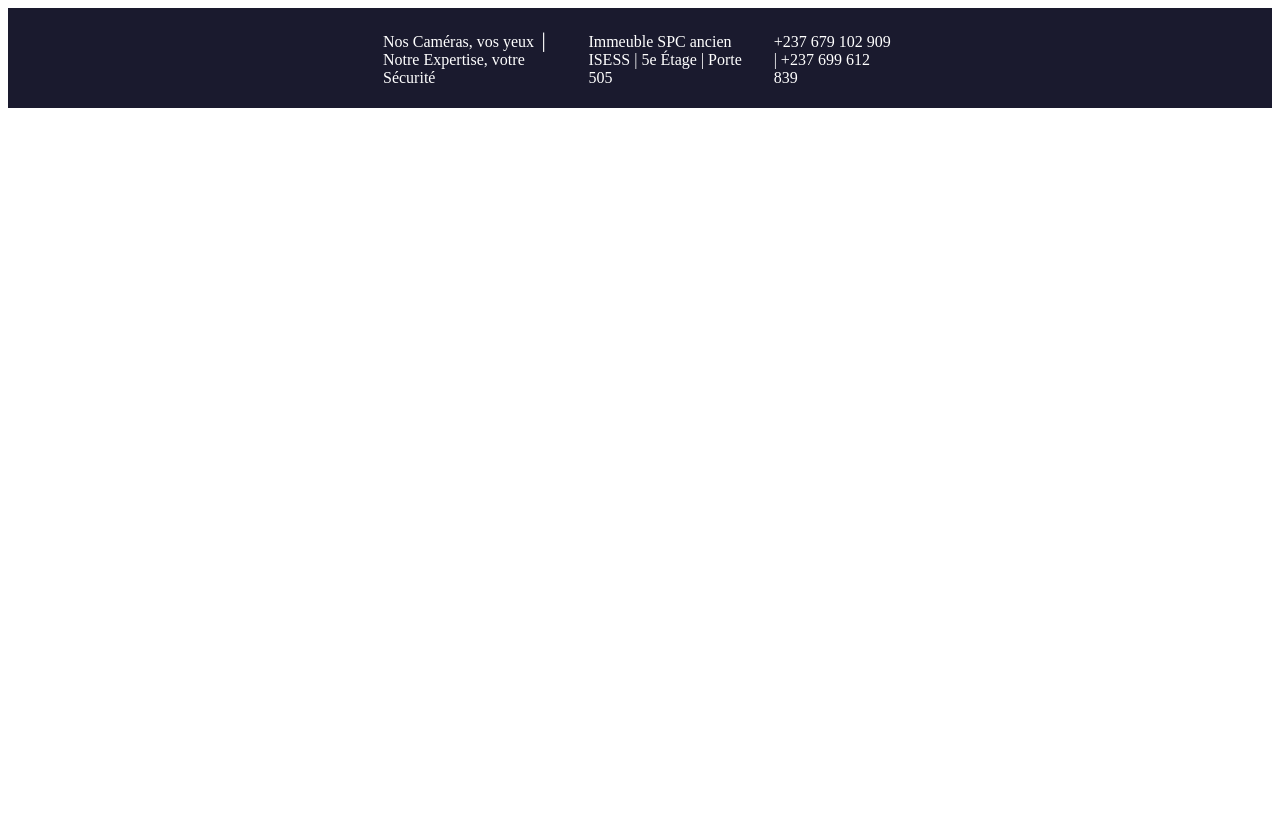
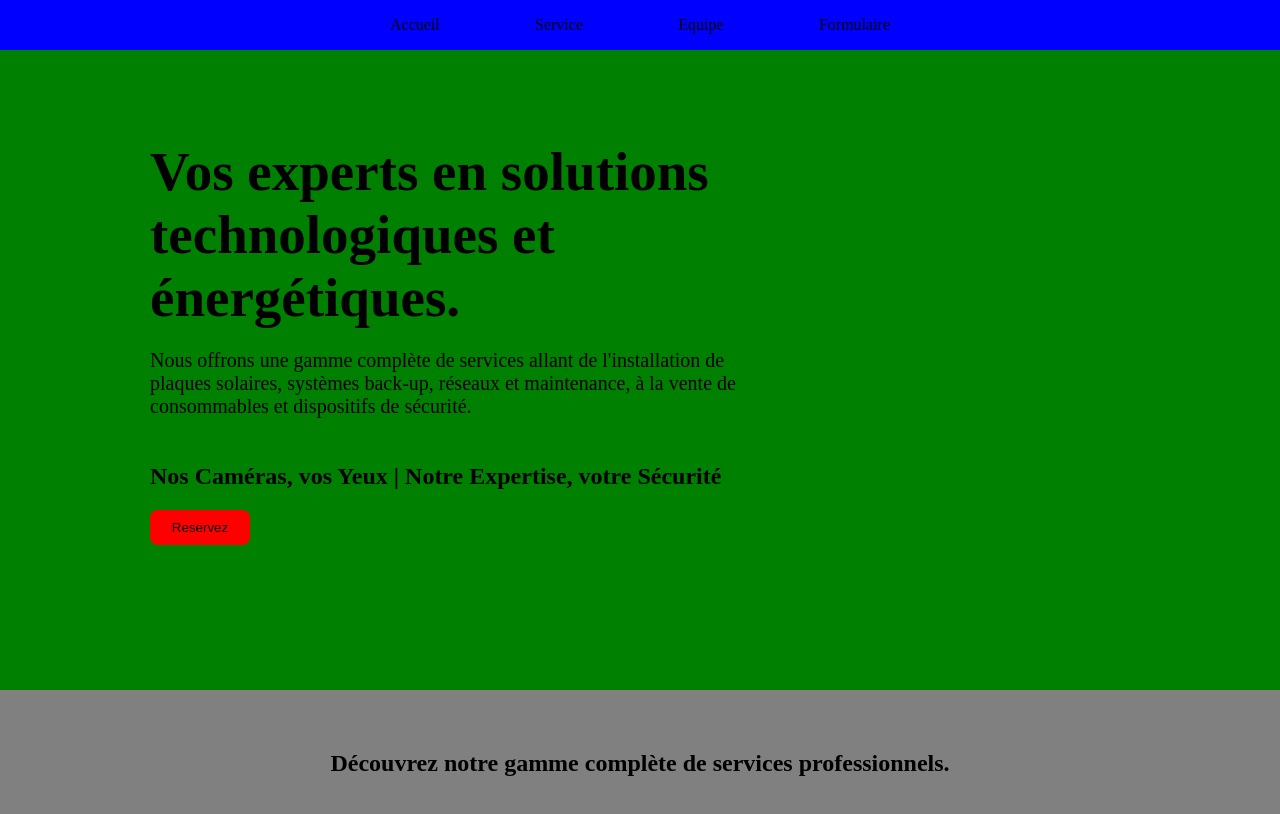
Before and after one commit to carenkonzong/DestProtectWebsite, a plain HTML site: page index.html in a window 1280 px wide. Drawn offline with Linux system fonts and the light colour scheme.

Commit message:
Restarted and change the site design
started adding the main sections of the site and writings

```diff
--- a/index.html
+++ b/index.html
@@ -1,20 +1,35 @@
 <!DOCTYPE html>
 <html lang="en">
 <head>
-    <meta charset="UTF-8" />
-    <meta name="viewport" content="width=device-width, initial-scale=1.0" />
-    <title>Dest Protect</title>
-    <link rel="stylesheet" href="style.css" />
+  <meta charset="UTF-8">
+  <meta name="viewport" content="width=device-width, initial-scale=1.0">
+  <title>Document</title>
+  <link rel="stylesheet" href="style.css">
 </head>
 <body>
   <header>
-      <nav id="navigation">
-        <ul>
-          <li>Nos Caméras, vos yeux │ Notre Expertise, votre Sécurité</li>
-          <li>Immeuble SPC ancien ISESS | 5e Étage | Porte 505</li>
-          <li>+237 679 102 909 | +237 699 612 839</li>
-        </ul>
+    <nav>
+      <a>Accueil</a>
+      <a>Service</a>
+      <a>Equipe</a>
+      <a>Formulaire</a>
     </nav>
   </header>
+  <section id="section1">
+    <div>
+      <h1 id="dest">Vos experts en solutions technologiques et énergétiques.</h1>
+    </div>
+    <div>
+      <p id="nos">Nous offrons une gamme complète de services allant de l'installation de plaques solaires, systèmes back-up, réseaux et maintenance, à la vente de consommables et dispositifs de sécurité. </p>
+    </div>
+    <h2>Nos Caméras, vos Yeux | Notre Expertise, votre Sécurité</h1>
+    <button>Reservez</button>
+  </section>
+  <section id="section2">
+    <h2 id="decouvrez">Découvrez notre gamme complète de services professionnels.</h2>
+    <div>
+
+    </div>
+  </section>
 </body>
 </html>
--- a/style.css
+++ b/style.css
@@ -1,31 +1,57 @@
-/*ul{
-    display: flex;
-    list-style: none;
-    padding: 15px;
-}
-.end{
-    text-align: right;
-}*/
-#navigation ul {
-    display: flex; /* Use Flexbox for alignment */
-    list-style: none; /* Remove default bullet points */
-    padding: 0; /* Remove default padding */
-    margin: 0; /* Remove default margin */
-    justify-content: space-between; /* Distribute items with space in between */
-    align-items: flex-start; /* Align items vertically */
-    padding: 0px 375px;
-    background-color: rgb(26, 26, 46);
-    color: white;
-    height: 100px;
+
+body{
+    margin: 0px;
+    background-color: #faebd7;
 }
 
-#navigation li:first-child {
-    margin-right: auto; /* Push the first item to the left */
+/* Header section*/
+nav{
+    display: flex;
+    justify-content: space-between;
+    width: 500px;
+}
+header{
+    display: flex;
+    justify-content: center;
+    height: 50px;
+    background-color: blue;
+    align-items: center;
 }
 
-#navigation li:not(:first-child) {
-    margin-left: 20px; /* Add space between the last two items */
+/* First section*/
+#section1{
+    background-color: green;
+    height: 550px;
+    padding-left: 150px;
+    padding-top: 90px;
 }
-#navigation li{
-    padding-top: 25px;
+#dest{
+    margin: 0;
+    font-size: 55px;
+    width: 600px;
 }
+#nos{
+    font-size: 20px;
+    width: 600px;
+    padding-bottom: 25px;
+}
+button{
+    width: 100px;
+    height: 35px;
+    background-color: red;
+    border: 0px;
+    border-radius: 7.5px;
+}
+
+/* second section*/
+
+#section2{
+    background-color: gray;
+    height: 550px;
+    padding-top: 60px;
+    text-align: center;
+}
+#decouvrez{
+    margin: 0;
+
+}
```
Also changed, not shown: 1 other file. Lines whose indentation alone changed are shown as unchanged.
